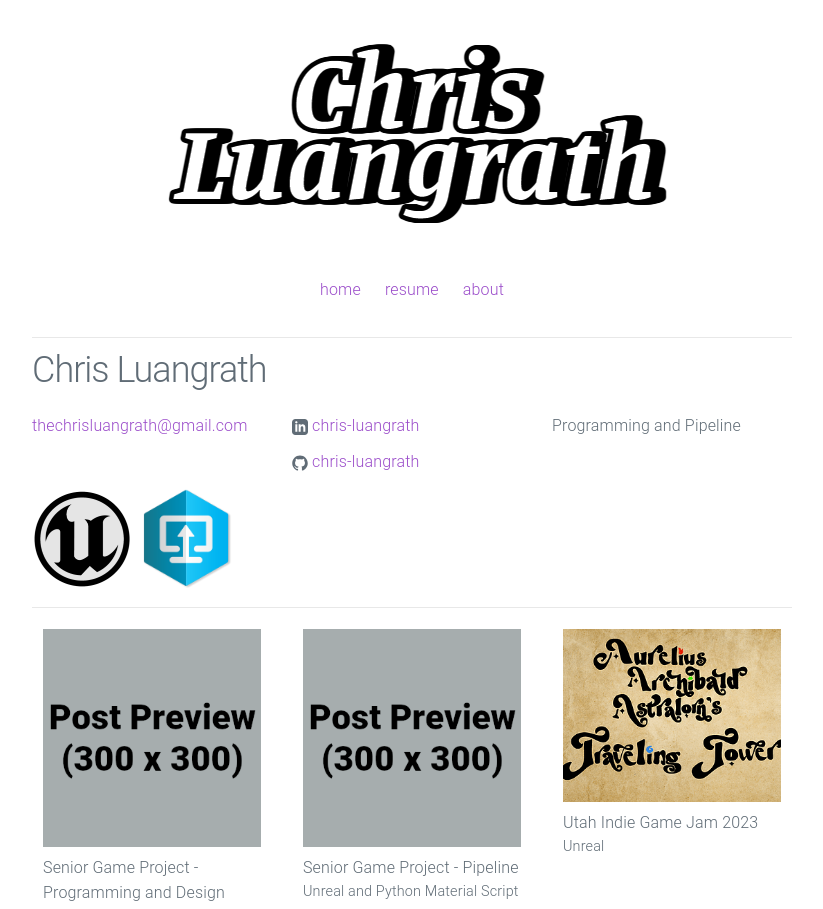
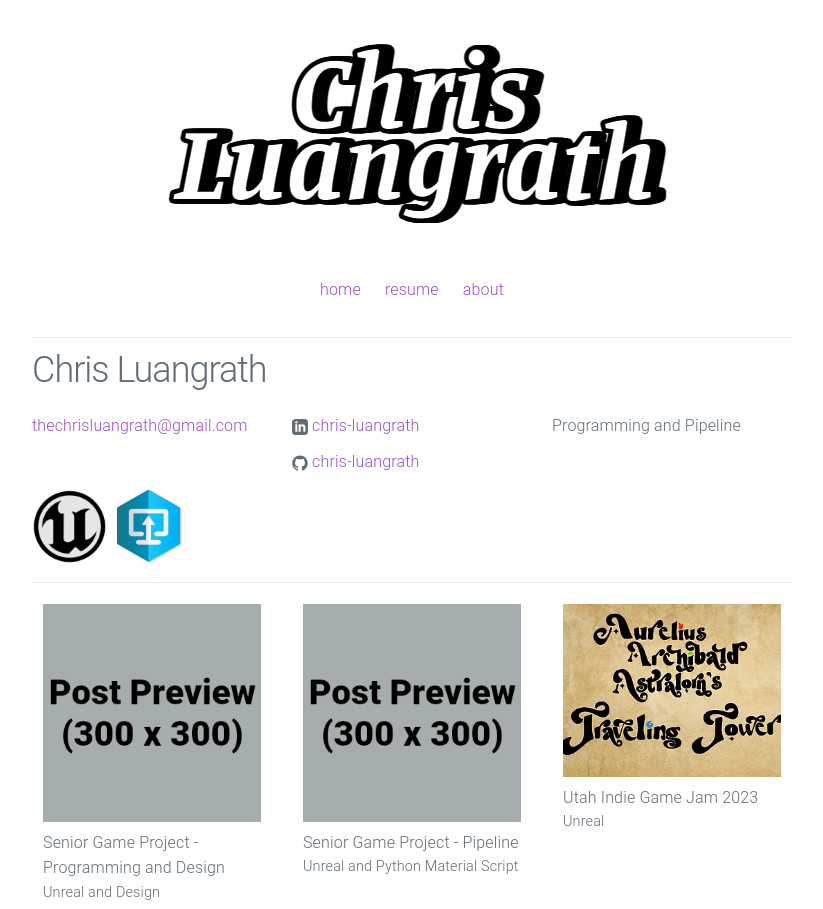
Before and after one commit to chris-luangrath/chris-luangrath.github.io, a Jekyll site: the page built from index.html, in a window 1280 px wide. Shown: the top 909 px of the page, without its empty margins (228-1051 px from the left). Built offline with Jekyll 4.4.1, drawn with Linux system fonts in a browser that asks for light colours; grey boxes are pictures that could not be loaded.

Commit message:
picture size

```diff
--- a/_includes/info.html
+++ b/_includes/info.html
@@ -59,8 +59,8 @@
   </div>
   <div class="row">
     <div class="column">
-      <img src="assets/logo/ue.png" alt="Unreal Logo" width="100" height="100">
-      <img src="assets/logo/perforce.png" alt="Perforce Logo" width="100" height="100">
+      <img src="assets/logo/ue.png" alt="Unreal Logo" width="75" height="75">
+      <img src="assets/logo/perforce.png" alt="Perforce Logo" width="75" height="75">
     </div>
   </div>
 
```
